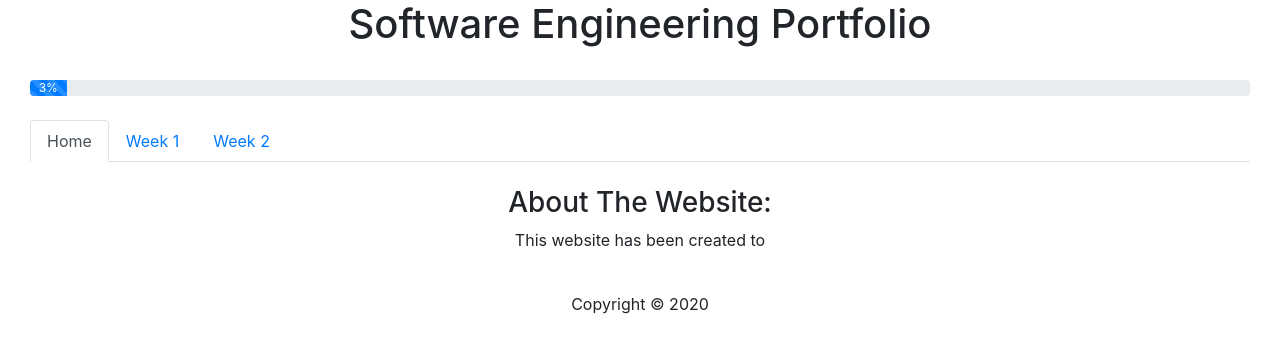
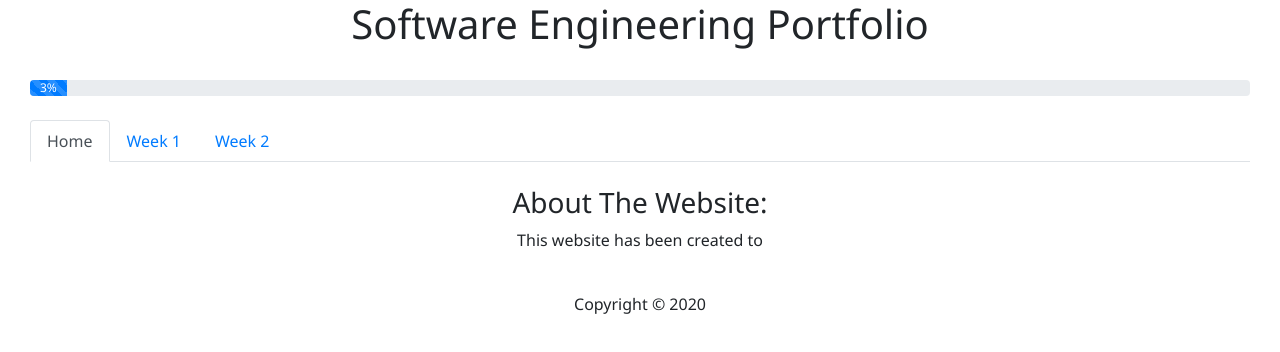
Before and after one commit to mfadam786/Software-Engineering-Portfolio, a plain HTML site: page index.html in a window 1280 px wide. Drawn offline with nearby package versions, Linux system fonts and the light colour scheme.

Commit message:
Ammended url and added font-family in css. 23/07/2020

```diff
--- a/assets/css/style.css
+++ b/assets/css/style.css
@@ -1,3 +1,7 @@
+html, body {
+    font-family: "Segoe UI","Roboto","Helvetica Neue",Arial,"Noto Sans",sans-serif,"Apple Color Emoji","Segoe UI Emoji","Segoe UI Symbol","Noto Color Emoji";
+}
+
 .row-header, .row-body, .row-footer {
     text-align: center;
 }
--- a/index.html
+++ b/index.html
@@ -36,10 +36,10 @@
 	  	  			<a class="nav-link active" href="/index.html">Home</a>
 	  	  		</li>
 	  	  		<li class="nav-item">
-	  	  			<a class="nav-link" href="/Week1.html">Week 1</a>
+	  	  			<a class="nav-link" href="/week1.html">Week 1</a>
 	  	  		</li>
 	  	  		<li class="nav-item">
-	  	  			<a class="nav-link" href="/Week2.html">Week 2</a>
+	  	  			<a class="nav-link" href="/week2.html">Week 2</a>
 	  	  		</li>
           </ul>
           <br>
```
Also changed, not shown: week1.html (+2 -2 lines).
